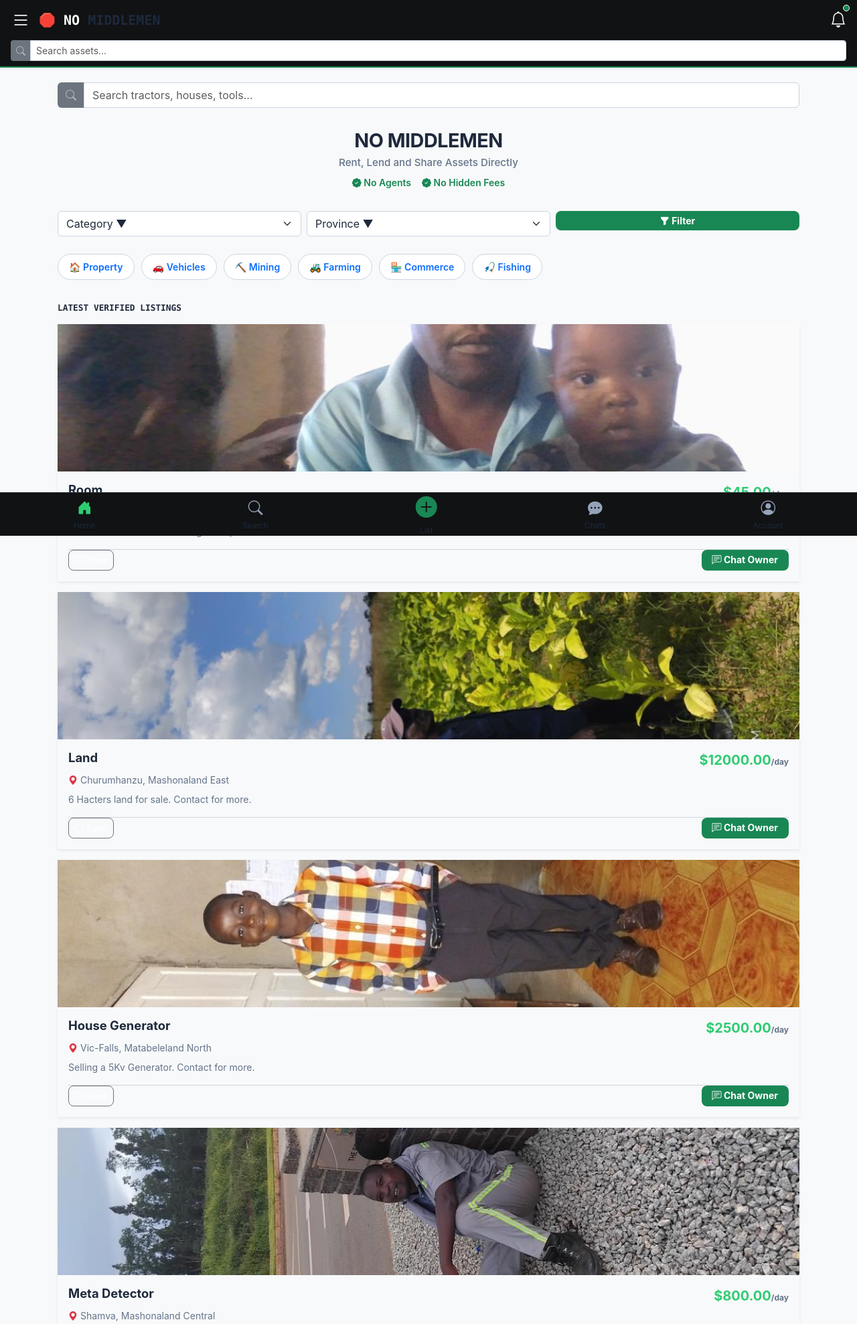
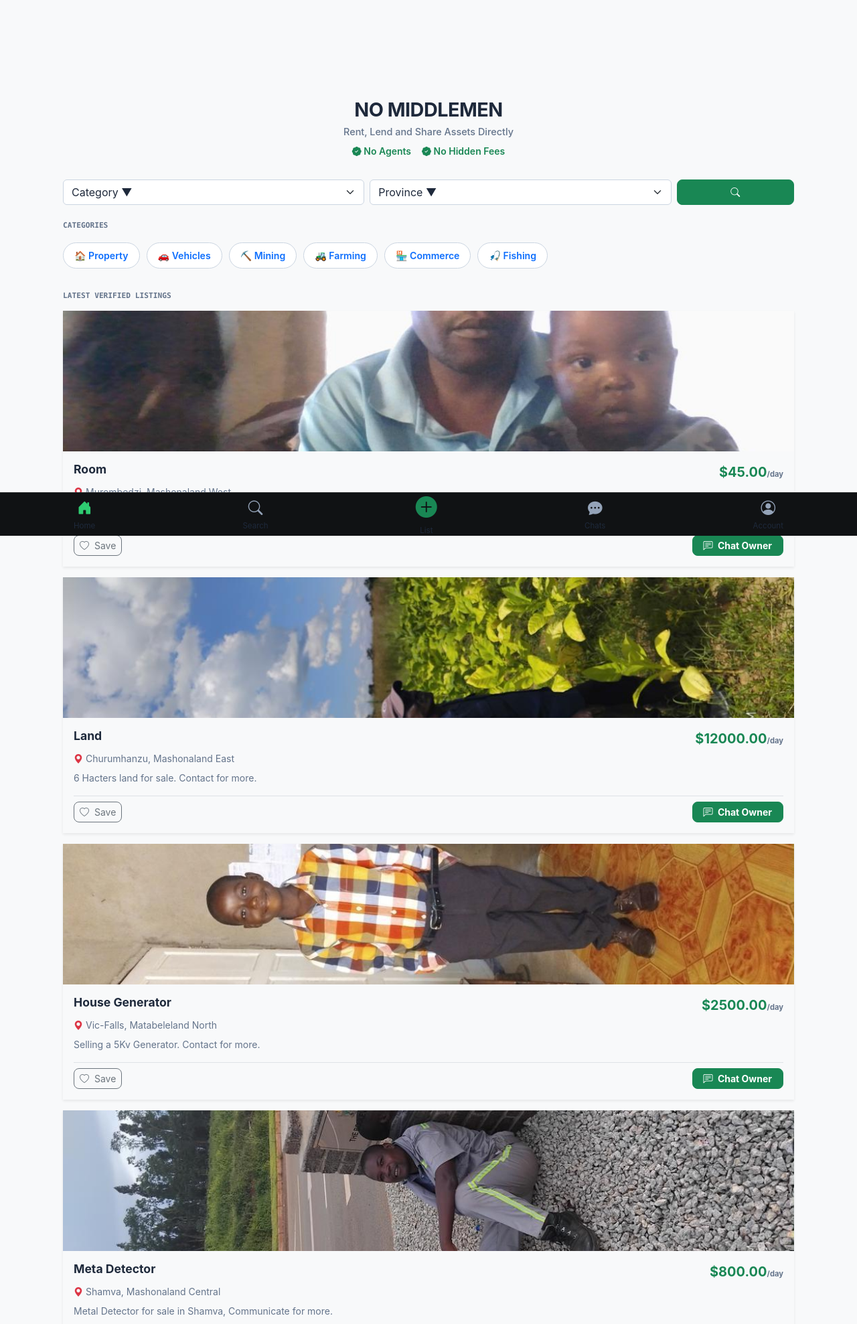
Before and after one commit to simeonmbwani/no-middlemen-market, a Django app: page / in a window 1280 px wide. Shown: the top 1977 px of the page at 67% size. Run offline with Django 5.2, Linux system fonts and the light colour scheme; data comes from the database, SQL or seed files in the repository.

Commit message:
Resolved double search bar layout collision and restored missing navigation item icons

```diff
--- a/listings/templates/base.html
+++ b/listings/templates/base.html
@@ -114,25 +114,29 @@
 <body>
 
     <!-- 1. STICKY TOP HEADER -->
-    <div class="mobile-top-bar px-3 py-2 shadow-sm">
-        <div class="d-flex align-items-center justify-content-between">
-            <div class="d-flex align-items-center gap-2">
-                <button class="btn btn-link text-white p-0 fs-3" type="button" data-bs-toggle="offcanvas" data-bs-target="#leftDrawerMenu"><i class="bi bi-list"></i></button>
-                <a href="{% url 'listings:list' %}" class="text-decoration-none fw-bold fs-5 text-white ms-1 font-monospace">🛑 NO <span style="color: #2ecc71;">MIDDLEMEN</span></a>
-            </div>
-            <a href="{% url 'dashboard:index' %}?tab=alerts" class="text-white position-relative">
-                <i class="bi bi-bell fs-4"></i>
-                <span class="position-absolute top-0 start-100 translate-middle p-1 bg-success border border-light rounded-circle"></span>
-            </a>
-        </div>
-        <form method="GET" action="{% url 'listings:list' %}" class="mt-2 m-0">
-            <div class="input-group input-group-sm">
-                <span class="input-group-text border-0 bg-secondary text-white-50"><i class="bi bi-search"></i></span>
-                <input type="text" name="q" value="{{ request.GET.q }}" class="form-control border-0 bg-secondary text-white" placeholder="Search assets...">
-            </div>
-        </form>
+    <!-- 6 & 15. STICKY MOBILE BOTTOM NAVIGATION BAR -->
+    <div class="mobile-bottom-nav">
+        <a href="{% url 'listings:list' %}" class="bottom-nav-item {% if request.path == '/' and not request.GET.browse %}active{% endif %}">
+            <i class="bi bi-house-door-fill"></i>
+            <span>Home</span>
+        </a>
+        <a href="{% url 'listings:list' %}?browse=true" class="bottom-nav-item {% if 'browse' in request.get_full_path %}active{% endif %}">
+            <i class="bi bi-search"></i>
+            <span>Search</span>
+        </a>
+        <a href="{% url 'listings:create' %}" class="bottom-nav-item text-success">
+            <i class="bi bi-plus-circle-fill fs-2"></i>
+            <span>List</span>
+        </a>
+        <a href="{% url 'dashboard:index' %}?tab=messages" class="bottom-nav-item {% if 'messages' in request.get_full_path %}active{% endif %}">
+            <i class="bi bi-chat-dots-fill"></i>
+            <span>Chats</span>
+        </a>
+        <a href="{% url 'accounts:settings_dashboard' %}" class="bottom-nav-item {% if 'settings' in request.path %}active{% endif %}">
+            <i class="bi bi-person-circle"></i>
+            <span>Account</span>
+        </a>
     </div>
-
     <!-- 12. MOBILE LEFT SIDE SLIDE-IN DRAWER MENU -->
     <div class="offcanvas offcanvas-start drawer-slide" tabindex="-1" id="leftDrawerMenu">
         <div class="offcanvas-header border-bottom border-secondary py-3">
--- a/listings/templates/listings/listing_list.html
+++ b/listings/templates/listings/listing_list.html
@@ -1,29 +1,21 @@
 {% extends 'base.html' %}
 
 {% block content %}
+<div class="container px-2">
 
-<div class="row my-2">
-    <div class="col-12">
-        <form method="GET" action="{% url 'listings:list' %}" class="m-0">
-            <div class="input-group">
-                <span class="input-group-text bg-secondary border-0 text-white-50"><i class="bi bi-search"></i></span>
-                <input type="text" name="q" value="{{ request.GET.q }}" class="form-control border-0 bg-secondary text-white" placeholder="Search tractors, houses, tools...">
-            </div>
-        </form>
-    </div>
-</div>
-
+    <!-- 2. HERO SECTION (Clean, Minimal, No Large Banners) -->
     <div class="text-center py-4 my-2 border-0 bg-transparent">
-    <h1 class="fw-bold mb-1" style="font-size: 1.8rem; letter-spacing: -0.5px; color: var(--text-main) !important;">NO MIDDLEMEN</h1>
-    <p class="lead mb-2" style="font-size: 0.95rem; font-weight: 500; color: var(--text-muted) !important;">Rent, Lend and Share Assets Directly</p>
+        <h1 class="fw-bold mb-1" style="font-size: 1.8rem; letter-spacing: -0.5px;">NO MIDDLEMEN</h1>
+        <p class="lead mb-2 text-secondary" style="font-size: 0.9rem; font-weight: 500;">Rent, Lend and Share Assets Directly</p>
         <div class="d-flex justify-content-center gap-3">
             <span class="small fw-semibold text-success"><i class="bi bi-patch-check-fill"></i> No Agents</span>
             <span class="small fw-semibold text-success"><i class="bi bi-patch-check-fill"></i> No Hidden Fees</span>
         </div>
     </div>
 
-<form method="GET" action="{% url 'listings:list' %}" class="row g-2 mb-3">
-    <div class="col-4">
+    <!-- 4. SEARCH FILTERS (Compact Dropdowns aligned to Mobile Screen Width) -->
+    <form method="GET" action="{% url 'listings:list' %}" class="row g-2 mb-4">
+        <div class="col-5">
             <select name="category" class="form-select filter-select">
                 <option value="">Category ▼</option>
                 <option value="property" {% if request.GET.category == 'property' %}selected{% endif %}>Property</option>
@@ -32,7 +24,7 @@
                 <option value="farming_equipment" {% if request.GET.category == 'farming_equipment' %}selected{% endif %}>Farming</option>
             </select>
         </div>
-    <div class="col-4">
+        <div class="col-5">
             <select name="province" class="form-select filter-select">
                 <option value="">Province ▼</option>
                 <option value="harare" {% if request.GET.province == 'harare' %}selected{% endif %}>Harare</option>
@@ -40,11 +32,13 @@
                 <option value="midlands" {% if request.GET.province == 'midlands' %}selected{% endif %}>Midlands</option>
             </select>
         </div>
-    <div class="col-4">
-        <button type="submit" class="btn btn-success btn-sm w-100 fw-bold rounded-3 py-1.5" style="background-color: #198754 !important; border: none;"><i class="bi bi-funnel-fill"></i> Filter</button>
+        <div class="col-2">
+            <button type="submit" class="btn btn-success btn-sm w-100 h-100 fw-bold rounded-3"><i class="bi bi-search"></i></button>
         </div>
     </form>
 
+    <!-- 3. HORIZONTAL CATEGORIES (Swipe Corridor Grid) -->
+    <h6 class="fw-bold mb-2 text-uppercase font-monospace text-muted" style="font-size: 0.7rem; tracking: 1px;">Categories</h6>
     <div class="category-swiper mb-4">
         <a href="?category=property" class="category-chip">🏠 Property</a>
         <a href="?category=vehicle" class="category-chip">🚗 Vehicles</a>
@@ -54,24 +48,28 @@
         <a href="?category=fishing" class="category-chip">🎣 Fishing</a>
     </div>
 
-<h6 class="fw-bold mb-3 text-uppercase font-monospace" style="font-size: 0.8rem; color: var(--text-main) !important;">Latest Verified Listings</h6>
+    <!-- 5. ASSET CARDS CONTAINER (Full Screen Mobile Width) -->
+    <h6 class="fw-bold mb-3 text-uppercase font-monospace text-muted" style="font-size: 0.7rem; tracking: 1px;">Latest Verified Listings</h6>
     <div class="row g-3">
         {% for item in listings %}
         <div class="col-12">
             <div class="asset-mobile-card shadow-sm">
                 {% if item.image1 %}
-                <img src="{{ item.image1.url }}" class="img-fluid w-100" style="height: 220px; object-fit: cover;" alt="{{ item.title }}">
+                    <img src="{{ item.image1.url }}" class="img-fluid w-100" style="height: 210px; object-fit: cover;" alt="{{ item.title }}">
                 {% endif %}
+
                 <div class="p-3">
                     <div class="d-flex justify-content-between align-items-start mb-1">
-                    <h5 class="fw-bold m-0" style="font-size: 1.15rem; color: var(--text-main) !important;">{{ item.title }}</h5>
-                    <span class="text-success fw-bold fs-5" style="color: #2ecc71 !important;">${{ item.price }}<small style="font-size: 0.75rem;" class="text-muted">/day</small></span>
+                        <h5 class="fw-bold m-0" style="font-size: 1.1rem;">{{ item.title }}</h5>
+                        <span class="text-success fw-bold fs-5">${{ item.price }}<small style="font-size: 0.7rem;" class="text-muted">/day</small></span>
                     </div>
-                <p class="small mb-2" style="color: var(--text-muted) !important;"><i class="bi bi-geo-alt-fill text-danger me-1"></i>{{ item.district|title }}, {{ item.get_province_display }}</p>
-                <p class="small mb-3" style="color: var(--text-muted) !important; display: -webkit-box; -webkit-line-clamp: 2; -webkit-box-orient: vertical; overflow: hidden;">{{ item.description }}</p>
-                <div class="d-flex justify-content-between border-top pt-2.5" style="border-color: var(--border-line) !important;">
-                    <button class="btn btn-sm btn-outline-secondary rounded-3 text-white"><i class="bi bi-heart"></i> Save</button>
-                    <a href="{% url 'dashboard:index' %}?start_chat_with={{ item.owner.id }}" class="btn btn-sm btn-success rounded-3 px-3 fw-bold" style="background-color: #198754 !important; border: none;"><i class="bi bi-chat-left-text"></i> Chat Owner</a>
+
+                    <p class="small text-muted mb-2"><i class="bi bi-geo-alt-fill text-danger me-1"></i>{{ item.district|title }}, {{ item.get_province_display }}</p>
+                    <p class="small mb-3 text-secondary" style="display: -webkit-box; -webkit-line-clamp: 2; -webkit-box-orient: vertical; overflow: hidden;">{{ item.description }}</p>
+
+                    <div class="d-flex justify-content-between border-top pt-2">
+                        <button class="btn btn-sm btn-outline-secondary rounded-3"><i class="bi bi-heart me-1"></i> Save</button>
+                        <a href="{% url 'dashboard:index' %}?start_chat_with={{ item.owner.id }}" class="btn btn-sm btn-success rounded-3 px-3 fw-bold"><i class="bi bi-chat-left-text me-1"></i> Chat Owner</a>
                     </div>
                 </div>
             </div>
@@ -79,10 +77,10 @@
         {% empty %}
         <div class="col-12 text-center py-5">
             <i class="bi bi-box-seize text-muted fs-1 mb-2 d-block"></i>
-        <h5 class="fw-bold" style="color: var(--text-main) !important;">No active listings found.</h5>
-        <p class="small text-muted">Be the first to list an asset!</p>
+            <h5 class="fw-bold">No active listings match your filters.</h5>
+            <p class="small text-muted">Be the first to list an asset in this category!</p>
         </div>
         {% endfor %}
     </div>
-
+</div>
 {% endblock %}
```
Lines whose indentation alone changed are shown as unchanged.
